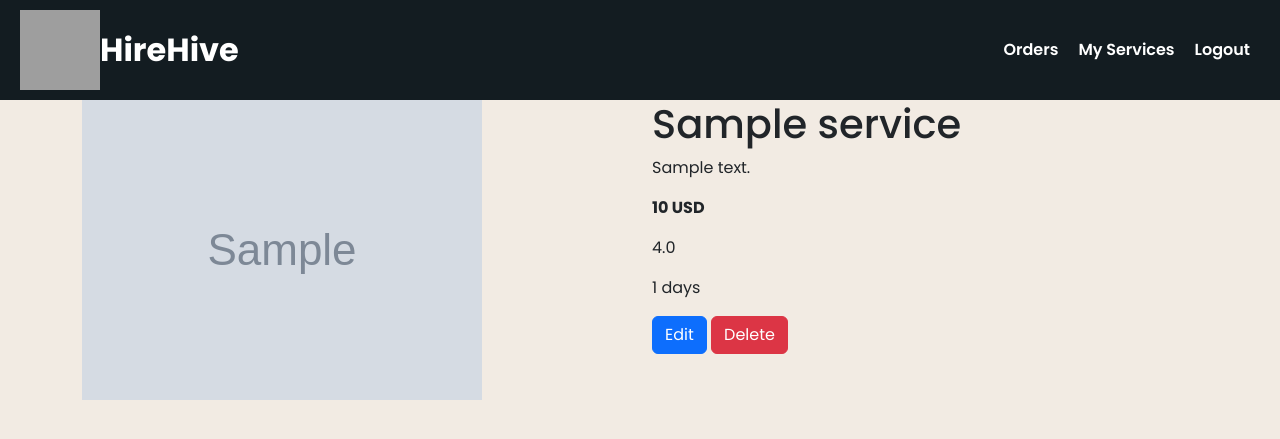
After one commit to svillav4/HireHive, a Django app: page /services/1 in a window 1280 px wide. The commit adds this page. Shown: the top 439 px of the page. Run offline with Django 5.2, Linux system fonts and the light colour scheme; a user stored in the database is signed in; tables that the repository leaves empty hold one stand-in row (values such as "Sample post"); grey boxes marked "Sample" are stand-in pictures; grey boxes are pictures that could not be loaded.

Commit message:
Revised the implementation of US02, corrected and made some small changes in the urls

```diff
--- a/accounts/views.py
+++ b/accounts/views.py
@@ -53,7 +53,6 @@ class LoginView(View):
             login(request, user)
             return redirect('home')
         else:
-            print("INVALID")
             error = 'Invalid username or password'
         context = {
             'form': form,
--- a/hirehive_project/settings.py
+++ b/hirehive_project/settings.py
@@ -18,6 +18,8 @@ BASE_DIR = Path(__file__).resolve().parent.parent
 
 MEDIA_URL = '/media/'
 MEDIA_ROOT = os.path.join(BASE_DIR, 'media')
+
+LOGIN_URL = 'login'
 
 # Quick-start development settings - unsuitable for production
 # See https://docs.djangoproject.com/en/5.1/howto/deployment/checklist/
--- a/hirehive_project/templates/base.html
+++ b/hirehive_project/templates/base.html
@@ -15,7 +15,7 @@
     <header>
         <div class="navbar_container">
             <div class="logo_container">
-                <div onclick="window.location.href='/'" class="logo">
+                <div onclick="window.location.href='/services'" class="logo">
                     <img src="{% static 'images/logo/LogoConFondo.svg' %}" alt="" width="80px" height="80px">
                     <h2>HireHive</h2>
                 </div>
--- a/hirehive_project/urls.py
+++ b/hirehive_project/urls.py
@@ -19,12 +19,14 @@ from django.conf import settings
 from django.conf.urls.static import static
 from django.contrib import admin
 from django.urls import path, include
+from services.views import HomePageView
 
 urlpatterns = [
     path("admin/", admin.site.urls),
+    path("", HomePageView.as_view(), name="home"),
     path("accounts/", include("accounts.urls")),
-    path("", include("services.urls")),
-    path("", include("payments.urls")),
+    path("services/", include("services.urls")),
+    path("payment/", include("payments.urls")),
 ]
 
 if settings.DEBUG:
--- a/services/templates/services/manage_service.html
+++ /dev/null
@@ -1,6 +0,0 @@
-{% extends 'base.html' %}
-{% load static %}
-
-{% block content %}
-<h1>Manage Services</h1>
-{% endblock %}
--- a/services/templates/services/my_services.html
+++ b/services/templates/services/my_services.html
@@ -19,7 +19,7 @@
     <!-- Tarjetas de servicios existentes -->
     {% for service in services %}
     <div class="col-md-4">
-        <a href="{% url 'manage_service' %}" class="text-decoration-none">
+        <a href="{% url 'service_view' service.id %}" class="text-decoration-none">
             <div class="card">
                 {% if service.image and service.image.name != "default-service.jpg" %}
                     <img src="{{ service.image.url }}" class="card-img-top" alt="{{ service.title }}" style="height: 200px; object-fit: contain;">
--- /dev/null
+++ b/services/templates/services/service_view.html
@@ -0,0 +1,23 @@
+{% extends 'base.html' %}
+{% load static %}
+
+{% block content %}
+<!-- THIS IS AN EXAMPLE USING BOOTSTRAP, IT IS NOT IMPLEMENTED AS INTENDED YET -->
+<div class="container">
+    <div class="row">
+        <div class="col-md-6">
+            <img src="{% if service.image and service.image.name != "default-service.jpg" %}{{ service.image.url }}{% else %}{% static 'images/default-service.jpg' %}{% endif %}" class="img-fluid" alt="{{ service.title }}">
+        </div>
+        <div class="col-md-6">
+            <h1>{{ service.title }}</h1>
+            <p>{{ service.description }}</p>
+            <p><strong>{{ service.price }} USD</strong></p>
+            <p>{{ service.rating }}</p>
+            <p>{{ service.delivery_time }} days</p>
+            {% if user.freelancer == service.freelancer %}
+            <a href="#" class="btn btn-primary">Edit</a>
+            <a href="#" class="btn btn-danger">Delete</a>
+            {% endif %}
+        </div>
+    </div>
+{% endblock %}
--- a/services/urls.py
+++ b/services/urls.py
@@ -1,11 +1,10 @@
 from django.urls import path
-from .views import HomePageView, MyServicesView, CreateServiceView, ServiceSuccessView, ManageServiceView, SearchBarView
+from .views import MyServicesView, CreateServiceView, ServiceSuccessView, ServiceView, SearchBarView
 
 urlpatterns = [
-    path("", HomePageView.as_view(), name="home"),
-    path('services/', MyServicesView.as_view(), name='my_services'),
-    path('services/create', CreateServiceView.as_view(), name='create_service'),
-    path('services/success', ServiceSuccessView.as_view(), name='success'),
-    path('services/manage', ManageServiceView.as_view(), name='manage_service'),
+    path('my_services', MyServicesView.as_view(), name='my_services'),
+    path('create', CreateServiceView.as_view(), name='create_service'),
+    path('success', ServiceSuccessView.as_view(), name='success'),
+    path('<int:id>', ServiceView.as_view(), name='service_view'),
     path('services/search', SearchBarView.as_view(), name='search'),
 ]
--- a/services/views.py
+++ b/services/views.py
@@ -19,8 +19,14 @@ class SearchBarView(TemplateView):
         return render(request, self.template_name, {"services": services})
 
 
-class MyServicesView(View):
+class MyServicesView(LoginRequiredMixin, View):
     template_name = 'services/my_services.html'
+
+    def dispatch(self, request, *args, **kwargs):
+        if not hasattr(request.user, 'freelancer'):
+            return redirect('home')
+
+        return super().dispatch(request, *args, **kwargs)
 
     def get(self, request):
         services = Service.objects.all()
@@ -32,7 +38,7 @@ class CreateServiceView(LoginRequiredMixin, TemplateView):
 
     def dispatch(self, request, *args, **kwargs):
         if not hasattr(request.user, 'freelancer'):
-            return redirect('services/home')
+            return redirect('home')
 
         return super().dispatch(request, *args, **kwargs)
 
@@ -56,11 +62,9 @@ class ServiceSuccessView(TemplateView):
     template_name = 'services/success.html'
 
 
-class ManageServiceView(LoginRequiredMixin, TemplateView):
-    template_name = 'services/manage_service.html'
+class ServiceView(LoginRequiredMixin, View):
+    template_name = 'services/service_view.html'
 
-    def dispatch(self, request, *args, **kwargs):
-        if not hasattr(request.user, 'freelancer'):
-            return redirect('services/home')
-
-        return super().dispatch(request, *args, **kwargs)
+    def get(self, request, id):
+        service = Service.objects.get(id=id)
+        return render(request, self.template_name, {'service': service})
```
Also changed, not shown: media/images/ux_L40VrNL.png (added).
